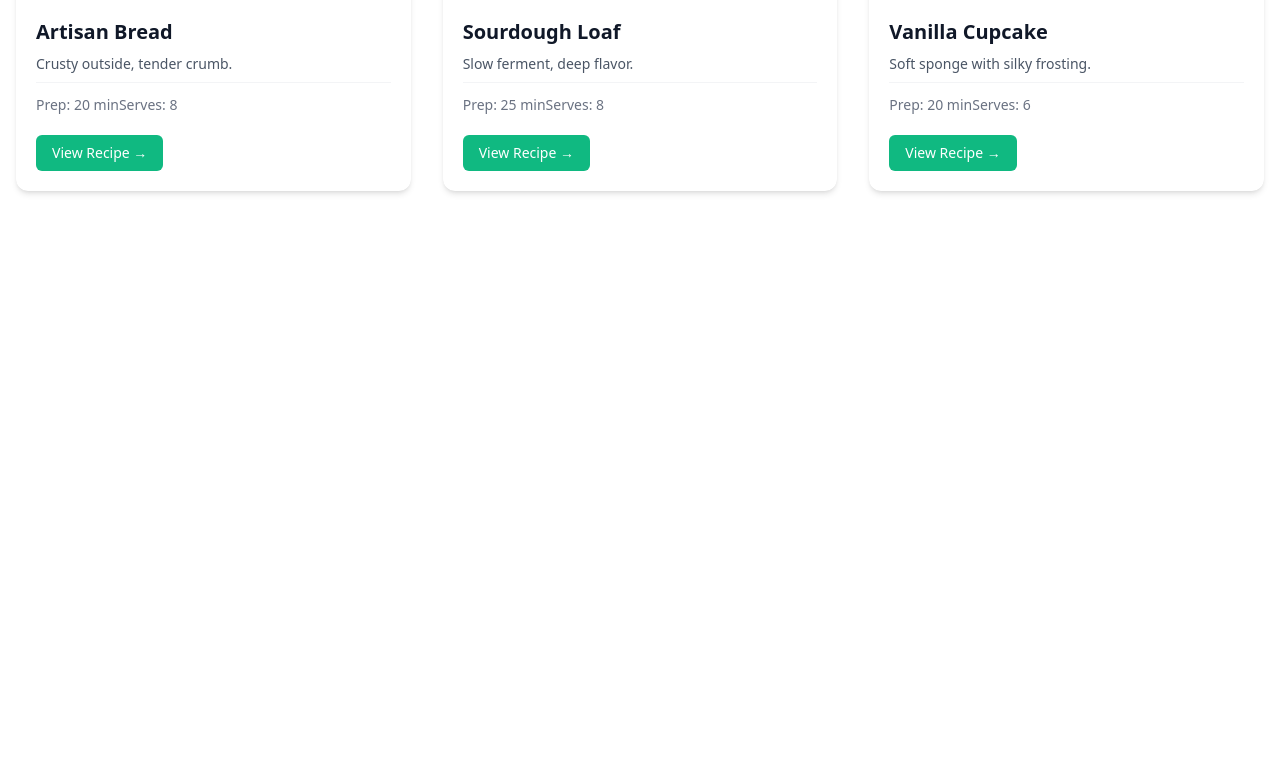
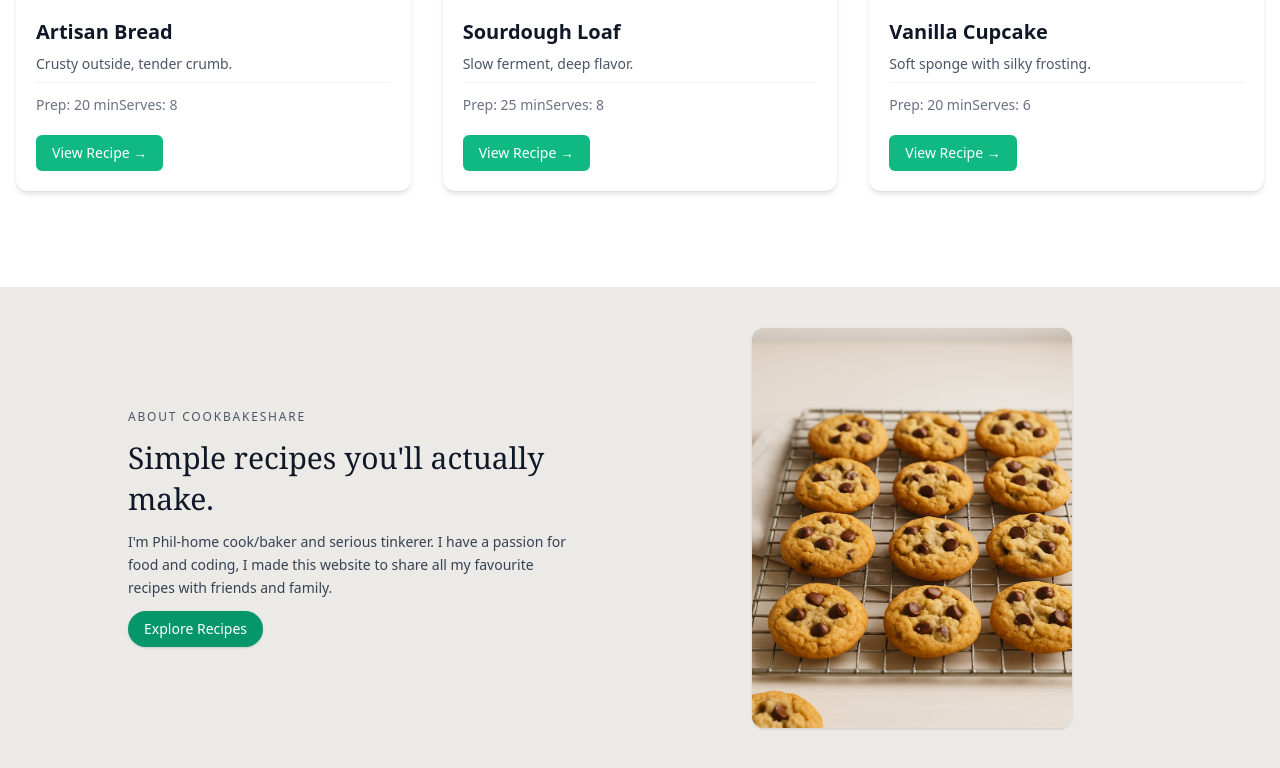
Before and after one commit to phillipbarlow/food-blog, a React (Vite) app: page / in a window 1280 px wide. Shown: the part 1755-2523 px from the top of the page. Before the commit the page ends 1994 px from the top, so only its background shows below. Built offline with nearby package versions, Linux system fonts and the light colour scheme.

Commit message:
feat:add basic about me (to refine later)

```diff
--- a/src/App.jsx
+++ b/src/App.jsx
@@ -1,7 +1,8 @@
 import { Routes, Route } from "react-router-dom";
 import Home from "./pages/Home.jsx";
+import Recipes from "./pages/Recipes.jsx";
 import Header from "./components/Header.jsx";
-import RecipeDetail from "./components/RecipeDetail.jsx";
+import RecipeDetail from "./pages/RecipeDetail.jsx";
 
 export default function App() {
   return (
@@ -9,6 +10,7 @@ export default function App() {
       <Header />
       <Routes>
         <Route path="/" element={<Home />} />
+        <Route path="/recipes" element={<Recipes/>}/>
         <Route path="/recipes/:id" element={<RecipeDetail />} />
       </Routes>
     </div>
--- a/src/components/AboutSection.jsx
+++ b/src/components/AboutSection.jsx
@@ -0,0 +1,39 @@
+import { Link } from "react-router-dom";
+import cookiesImg from "../images/grid-1.png";
+export default function AboutSection() {
+  return (
+    <section className="bg-[#EBEAE6] py-6 lg:py-10 px-6 mt-12 border-t border-gray-200">
+      <div className="max-w-5xl mx-auto grid gap-8 justify-items-center items-start lg:grid-cols-2 lg:gap-16 lg:justify-items-start lg:items-center">
+
+        {/* Text side */}
+        <div className="space-y-3 text-center mx-auto lg:text-left max-w-md lg:mx-0">
+          <p className="uppercase text-gray-600 text-xs tracking-[0.15em]">
+            About cookbakeshare
+          </p>
+          <h2 className="text-2xl md:text-3xl font-serif leading-snug text-gray-900">
+            Simple recipes you'll actually make.
+          </h2>
+          <p className="text-gray-700 text-sm leading-relaxed ">
+            I'm Phil-home cook/baker and serious tinkerer. I have a passion for
+            food and coding, I made this website to share all my favourite
+            recipes with friends and family.
+          </p>
+          <Link
+            to="/recipes"
+            className="inline-block rounded-full bg-emerald-600 shadow-sm hover:bg-emerald-700 transition-colors text-white px-4 py-2 text-sm"
+          >
+            Explore Recipes
+          </Link>
+        </div>
+        {/* Image side */}
+        <div className="order-first lg:order-0 max-w-[280px] sm:max-w-[320px] mx-auto">
+          <img
+            src={cookiesImg}
+            alt="cookies on a tray cooling"
+            className="block rounded-xl shadow-sm w-full aspect-square lg:aspect-4/5 object-cover"
+          />
+        </div>
+      </div>
+    </section>
+  );
+}
--- a/src/pages/Blog.jsx
+++ /dev/null
@@ -1,23 +0,0 @@
-import { Link } from "react-router-dom";
-
-export default function Blog() {
-  const posts = [
-    { id: "hello-world", title: "Hello World" },
-    { id: "tailwind-tricks", title: "Tailwind Tricks" },
-  ];
-
-  return (
-    <div className="p-8">
-      <h1 className="text-3xl font-bold mb-4">Blog Posts</h1>
-      <ul className="space-y-2">
-        {posts.map((p) => (
-          <li key={p.id}>
-            <Link to={`/blog/${p.id}`} className="text-blue-600 hover:underline">
-              {p.title}
-            </Link>
-          </li>
-        ))}
-      </ul>
-    </div>
-  );
-}
--- a/src/pages/Home.jsx
+++ b/src/pages/Home.jsx
@@ -1,5 +1,6 @@
 import heroImage from "../images/hero.webp";
 import FeaturedRecipes from "../components/FeaturedRecipes";
+import AboutSection from "../components/AboutSection";
 
 export default function Home() {
   return (
@@ -27,6 +28,7 @@ export default function Home() {
       </section>
       {/* Hero end */}
       <FeaturedRecipes/>
+      <AboutSection/>
       </main>
   );
 }
--- /dev/null
+++ b/src/pages/Recipes.jsx
@@ -0,0 +1,8 @@
+
+export default function Recipes(){
+    return(
+        <div>
+
+        </div>
+    )
+}
```
Also changed, not shown: src/pages/Recipe.jsx (deleted), src/pages/RecipeDetail.jsx (renamed from src/components/RecipeDetail.jsx).
